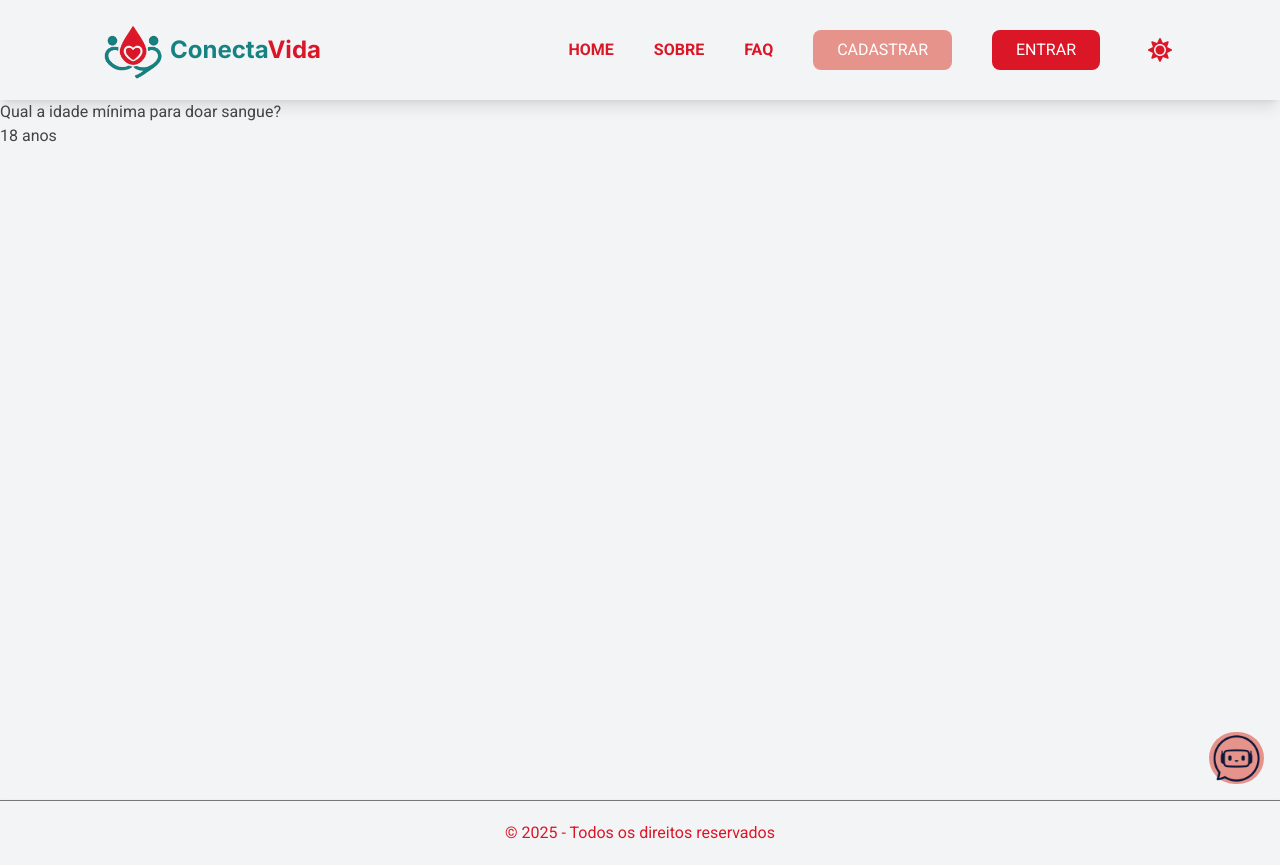
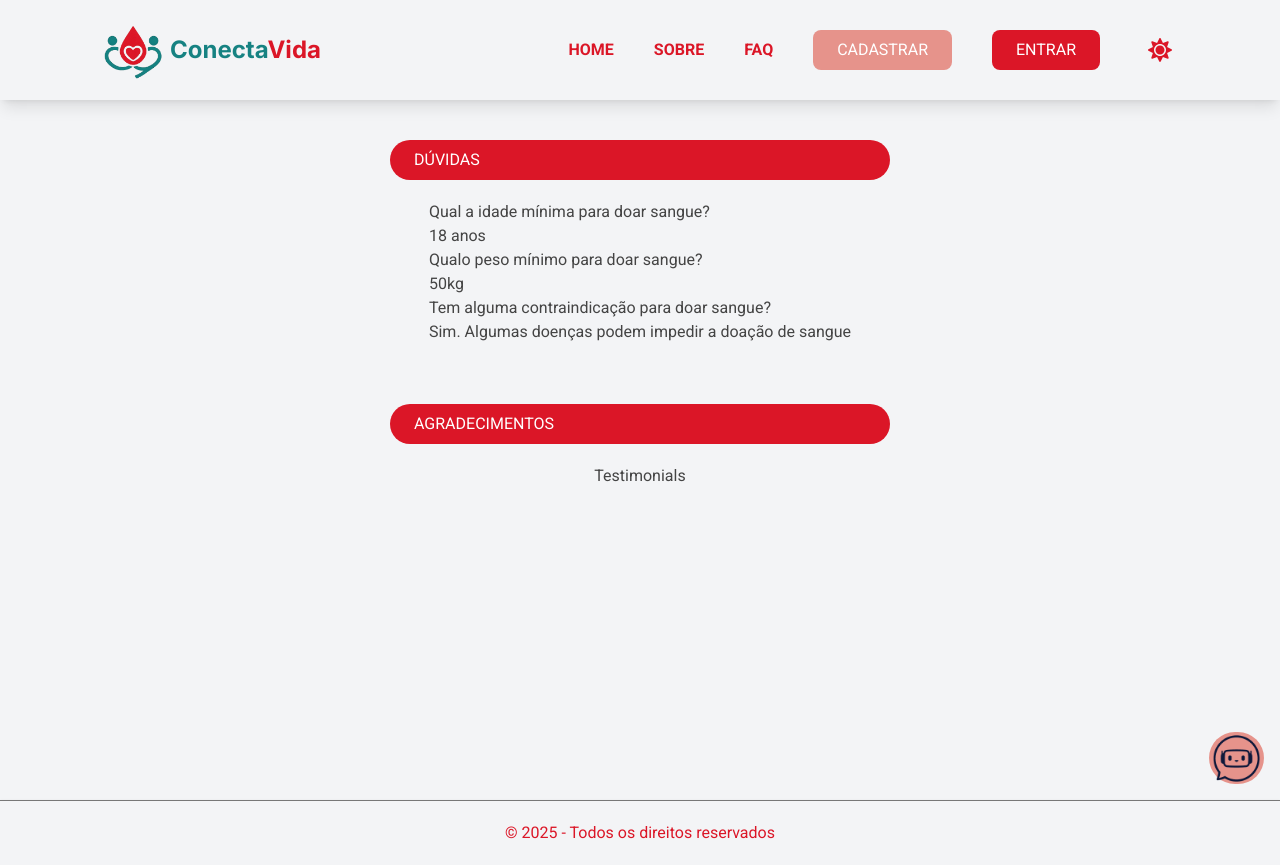
Before and after one commit to flaviare1s/maisprati-hub, a React (Vite) app: page /faq in a window 1280 px wide. Built offline with nearby package versions, Linux system fonts and the light colour scheme.

Commit message:
feat: SectionTitle.jsx

```diff
--- /dev/null
+++ b/src/components/SectionTitle.jsx
@@ -0,0 +1,5 @@
+export const SectionTitle = ({ title }) => {
+  return (
+    <h2 className="uppercase font-lg text-white bg-red-logo hover:bg-red-secondary py-2 px-6 rounded-full w-full sm:w-[500px] m-5">{ title }</h2>
+  )
+}
--- /dev/null
+++ b/src/components/Testimonials.jsx
@@ -0,0 +1,5 @@
+export const Testimonials = () => {
+  return (
+    <div>Testimonials</div>
+  )
+}
--- a/src/pages/FAQ.jsx
+++ b/src/pages/FAQ.jsx
@@ -1,9 +1,20 @@
 import { FaqItem } from "../components/FaqItem"
+import { SectionTitle } from "../components/SectionTitle"
+import { Testimonials } from "../components/Testimonials"
 
 export const FAQ = () => {
   return (
-    <div>
-      <FaqItem question="Qual a idade mínima para doar sangue?" answer="18 anos" />
+    <div className="flex flex-col items-center justify-center mx-auto p-5">
+      <SectionTitle title="Dúvidas" />
+      <div className="mb-10">
+        <FaqItem question="Qual a idade mínima para doar sangue?" answer="18 anos" />
+        <FaqItem question="Qualo peso mínimo para doar sangue?" answer="50kg" />
+        <FaqItem question="Tem alguma contraindicação para doar sangue?" answer="Sim. Algumas doenças podem impedir a doação de sangue" />
+      </div>
+      <SectionTitle title="Agradecimentos" />
+      <div>
+        <Testimonials />
+      </div>
     </div>
   )
 }
--- a/src/pages/Forbidden.jsx
+++ b/src/pages/Forbidden.jsx
@@ -17,7 +17,7 @@ export const Forbidden = () => {
       />
 
       {/* Título 2 */}
-      <h1 className="text-2xl md:text-4xl font-extrabold gray-muted mb-6">
+      <h1 className="text-2xl md:text-4xl font-extrabold gray-muted mb-6 text-center">
         Não Autorizado!
       </h1>
 
@@ -25,7 +25,7 @@ export const Forbidden = () => {
       {/* Botão */}
       <Link
         to="/"
-        className="bg-red-logo hover:bg-red-secondary-600 text-white font-semibold px-6 py-3 rounded-lg shadow-lg transition-transform transform hover:scale-105"
+        className="bg-red-logo hover:bg-red-secondary text-white font-semibold px-6 py-3 rounded-lg shadow-lg transition-transform transform hover:scale-105"
       >
         Voltar ao Início
       </Link>
--- a/src/pages/NotFound.jsx
+++ b/src/pages/NotFound.jsx
@@ -17,7 +17,7 @@ export const NotFound = () => {
       />
 
       {/* Título 2 */}
-      <h1 className="text-2xl md:text-4xl font-extrabold gray-muted mb-6">
+      <h1 className="text-2xl md:text-4xl font-extrabold gray-muted mb-6 text-center">
         Ops! Página não encontrada
       </h1>
 
@@ -25,7 +25,7 @@ export const NotFound = () => {
       {/* Botão */}
       <Link
         to="/"
-        className="bg-red-logo hover:bg-red-secondary-600 text-white font-semibold px-6 py-3 rounded-lg shadow-lg transition-transform transform hover:scale-105"
+        className="bg-red-logo hover:bg-red-secondary text-white font-semibold px-6 py-3 rounded-lg shadow-lg transition-transform transform hover:scale-105"
       >
         Voltar ao Início
       </Link>
```
